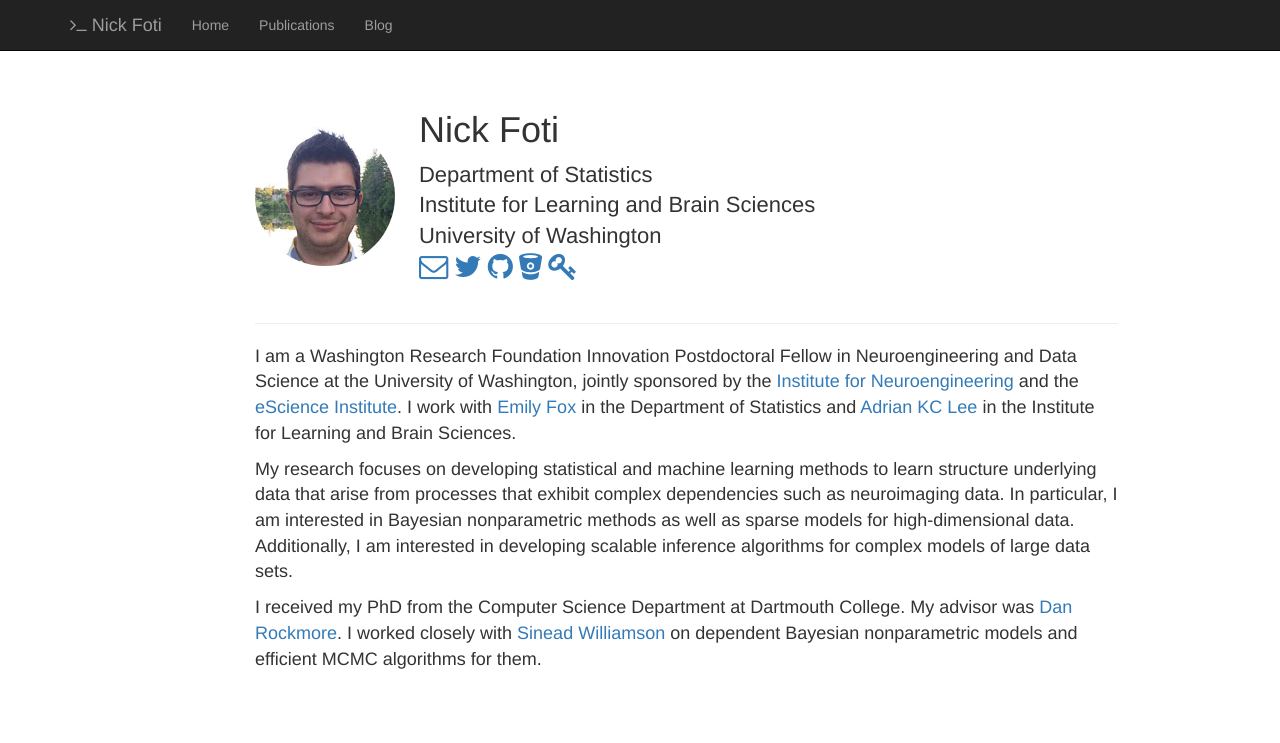
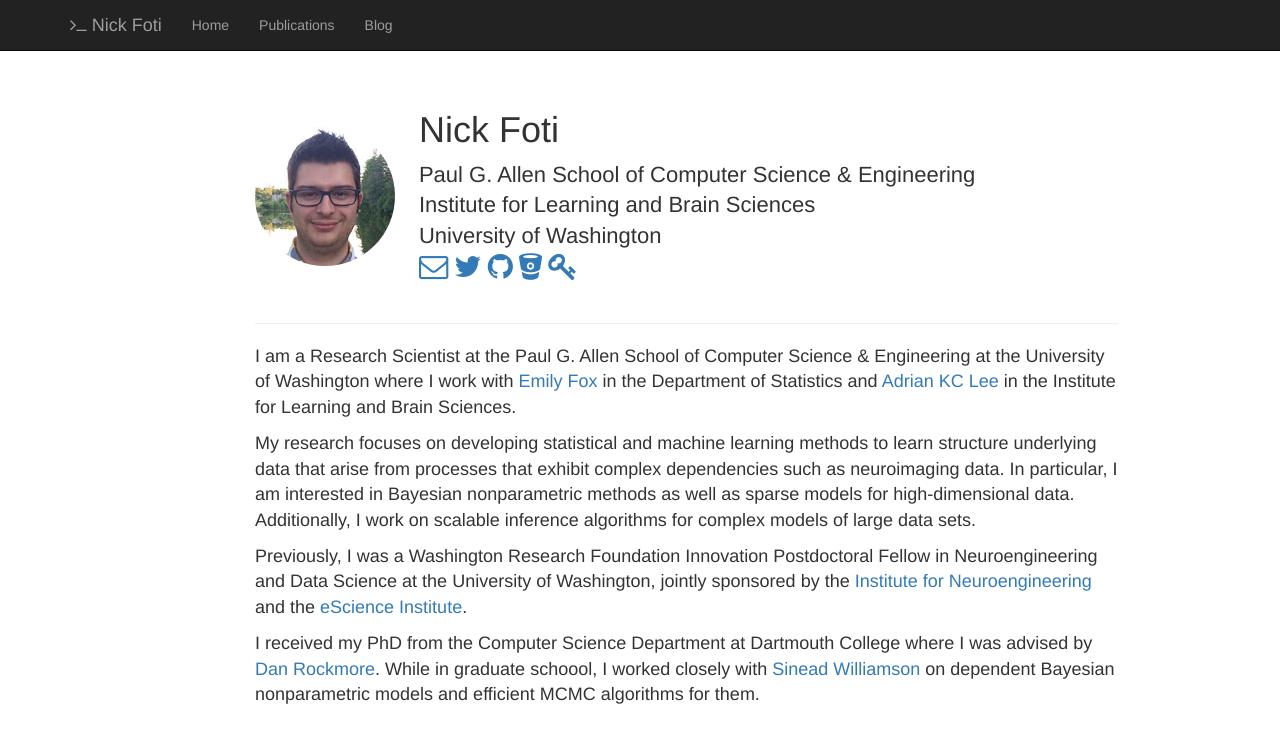
Before and after one commit to nfoti/nfoti.github.com, a Jekyll site: the page built from index.html, in a window 1280 px wide. Shown: the top 743 px of the page. Built offline with Jekyll 4.4.1, drawn with Linux system fonts in a browser that asks for light colours; nearby versions of some CDN libraries; the list of posts is cut into pages by our own code.

Commit message:
new position in cse

```diff
--- a/_config.yml
+++ b/_config.yml
@@ -10,7 +10,7 @@ path:
 url:  'http://nfoti.github.io'
 
 me-img: "/img/foti_self_200x200.jpg"
-departments: ["Department of Statistics",
+departments: ["Paul G. Allen School of Computer Science & Engineering",
               "Institute for Learning and Brain Sciences"]
 institution: "University of Washington"
 
--- a/about.md
+++ b/about.md
@@ -3,10 +3,8 @@ layout: null
 title: about
 ---
 
-I am a Washington Research Foundation Innovation Postdoctoral Fellow in
-Neuroengineering and Data Science at the University of Washington, jointly
-sponsored by the [Institute for Neuroengineering](http://uwin.washington.edu)
-and the [eScience Institute](http://escience.washington.edu). I work with
+I am a Research Scientist at the Paul G. Allen School of Computer Science &
+Engineering at the University of Washington where I work with
 [Emily Fox](http://www.stat.washington.edu/~ebfox/) in the Department of
 Statistics and [Adrian KC Lee](http://faculty.washington.edu/akclee/) in the
 Institute for Learning and Brain Sciences.
@@ -15,11 +13,17 @@ My research focuses on developing statistical and machine learning methods to
 learn structure underlying data that arise from processes that exhibit complex
 dependencies such as neuroimaging data. In particular, I am interested in
 Bayesian nonparametric methods as well as sparse models for high-dimensional
-data. Additionally, I am interested in developing scalable inference algorithms
-for complex models of large data sets.
+data. Additionally, I work on scalable inference algorithms for complex models
+of large data sets.
 
-I received my PhD from the Computer Science Department at Dartmouth College.
-My advisor was [Dan
-Rockmore](http://www.cs.dartmouth.edu/~rockmore). I worked closely with [Sinead
+Previously, I was a Washington Research Foundation Innovation Postdoctoral
+Fellow in Neuroengineering and Data Science at the University of Washington,
+jointly sponsored by the [Institute for
+Neuroengineering](http://uwin.washington.edu) and the [eScience
+Institute](http://escience.washington.edu).
+
+I received my PhD from the Computer Science Department at Dartmouth College
+where I was advised by [Dan Rockmore](http://www.cs.dartmouth.edu/~rockmore).
+While in graduate schoool, I worked closely with [Sinead
 Williamson](http://sinead.github.io/) on dependent Bayesian nonparametric
 models and efficient MCMC algorithms for them.
```
